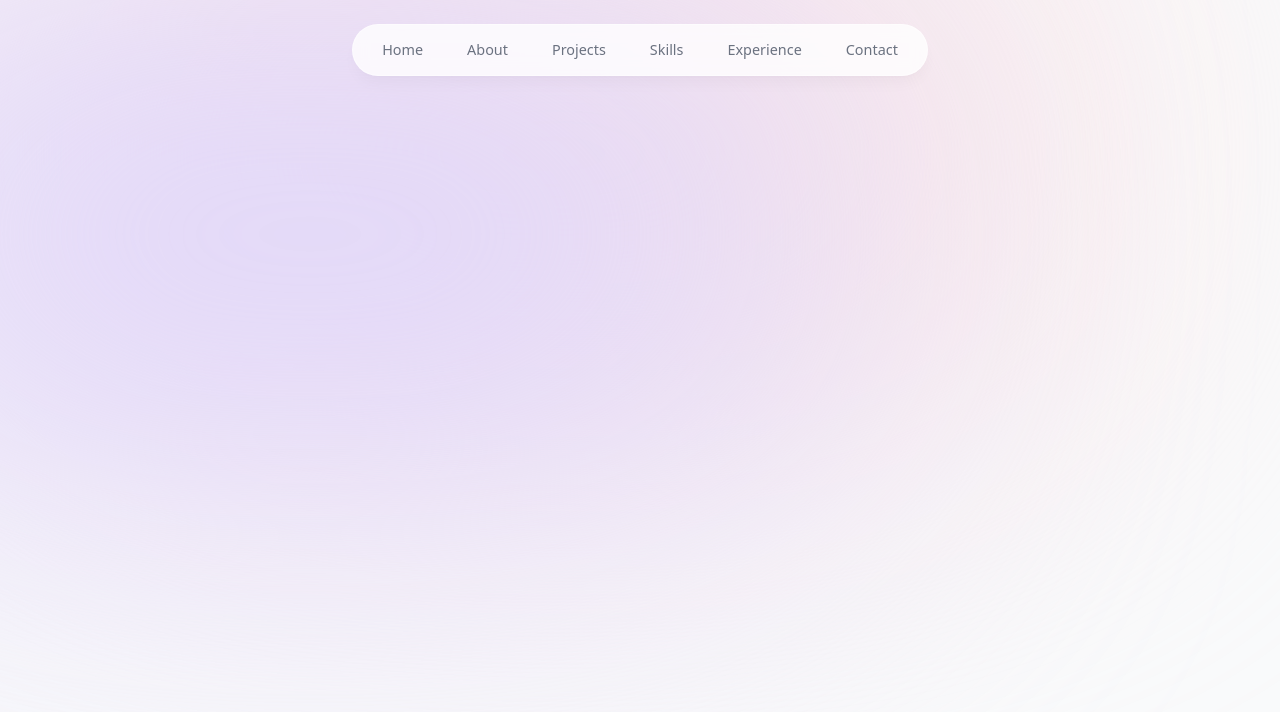
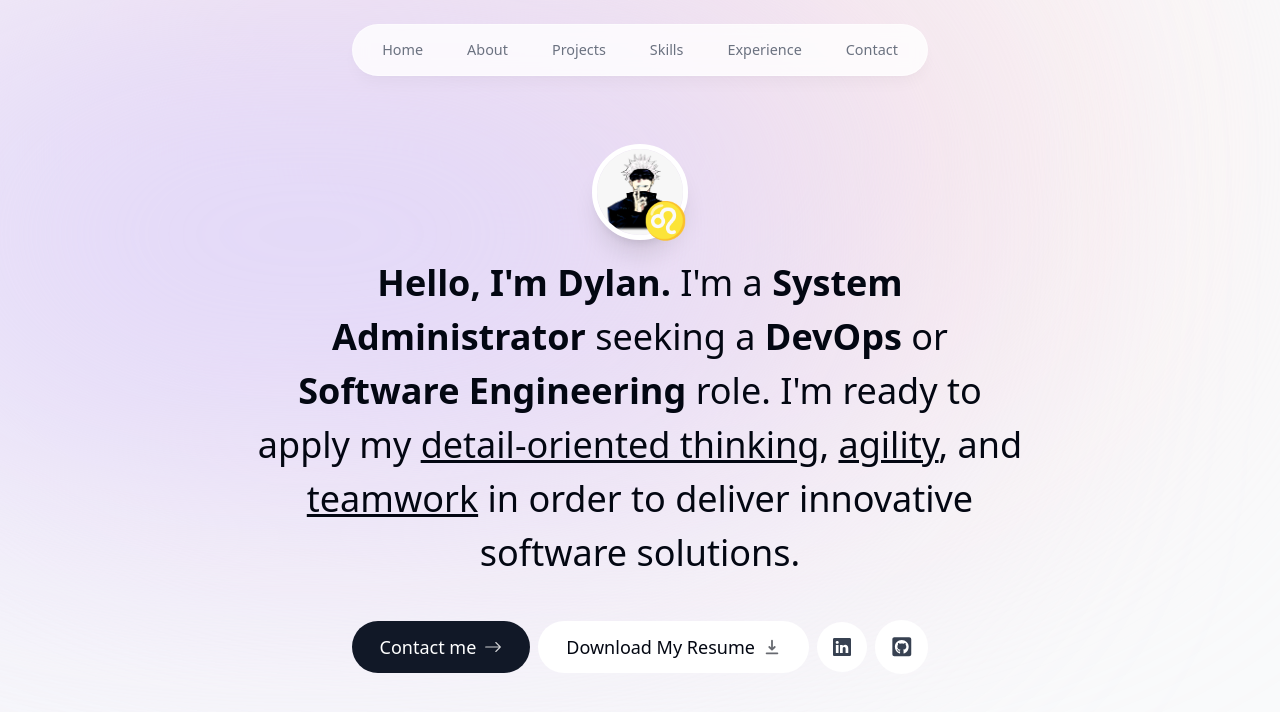
Before and after one commit to varghedj/dvarghese-portfolio, a Next.js app: page / in a window 1280 px wide. Shown: the top 712 px of the page. Built offline with nearby package versions, Linux system fonts and the light colour scheme.

Commit message:
added small bounce to download icon on hover.

```diff
--- a/app/layout.tsx
+++ b/app/layout.tsx
@@ -22,7 +22,7 @@ export default function RootLayout({
   return (
     <html lang="en">
       {/*Right Side Bubble*/}
-      <body className={`{inter.className} bg-gray-50 text-gray-950 relative h-[10000px]`}>
+      <body className={`{inter.className} bg-gray-50 text-gray-950 relative h-[10000px] pt-28 sm:pt-36`}>
       {/*Right Side Bubble*/}
         <div className=
           'bg-[#fbe2e3] absolute -z-10 top-[-6rem] right-[11rem] h-[31.25rem] w-[31.25rem] rounded-full blur-[10rem] sm:w-[68.75rem]'>
--- a/app/page.tsx
+++ b/app/page.tsx
@@ -1,6 +1,9 @@
+import Intro from "@/components/intro";
+
 export default function Home() {
   return (
-    <main className="">
+    <main className='flex flex-col items-center px-4'>
+      <Intro />
     </main>
   )
 }
--- /dev/null
+++ b/components/intro.tsx
@@ -0,0 +1,123 @@
+'use client'
+import React from 'react'
+import Image from 'next/image'
+import { motion } from 'framer-motion'
+import Link from 'next/link'
+import { BsArrowRight, BsLinkedin } from 'react-icons/bs'
+import { HiDownload } from 'react-icons/hi'
+import { FaGithubSquare } from 'react-icons/fa'
+
+export default function Intro() {
+  return (
+    <section className='mb-28 max-w-[50rem] text-center sm:mb-0'>
+      <div className='flex items-center justify-center'>
+        <div className='relative'>
+          {/*Note /public folder is searched for images by default*/}
+          <motion.div
+            initial={{ opacity: 0, scale: 0 }}
+            animate={{ opacity: 1, scale: 1 }}
+            transition={{
+              type: 'tween',
+              duration: .2,
+            }}
+          >
+            <Image src='/temp-headshot.png' alt='portrate'
+              width='192'
+              height='192'
+              quality='95'
+              priority={true}
+              className='h-24 w-24
+              rounded-full object-cover
+              border-[.35rem] border-white
+              shadow-xl'
+            />
+          </motion.div>
+
+          <motion.span
+          className='text-4xl
+          absolute
+          bottom-0 right-0'
+            initial={{ opacity: 0, scale: 0 }}
+            animate={{ opacity: 1, scale: 1 }}
+            transition={{
+              type: 'spring',
+              stiffness: 125,
+              delay: .1,
+              duration: .7,
+            }}
+          >
+            ♌
+          </motion.span>
+        </div>
+      </div>
+      <motion.p
+        className='mb-10 mt-4 px-4 text 2xl font-medium !leading-[1.5] sm:text-4xl'
+        initial={{ opacity: 0, y: 100 }}
+        animate={{ opacity: 1, y: 0 }}
+      >
+        <span className='font-bold'>Hello, I'm Dylan.</span> I'm a{" "}
+        <span className='font-bold'>System Administrator</span> seeking a{" "}
+        <span className='font-bold'>DevOps</span> or {" "}
+        <span className='font-bold'>Software Engineering</span> role. I'm ready to apply my {" "}
+        <span className='underline'>detail-oriented thinking</span>, {" "}
+        <span className='underline'>agility</span>, and {" "}
+        <span className='underline'>teamwork</span>{" "} in order to deliver innovative software solutions.
+      </motion.p>
+
+      <motion.div
+        className='flex flex-col sm:flex-row
+        items-center justify-center gap-2
+        px-4 text-lg font-medium'
+        initial={{ opacity: 0, y: 100 }}
+        animate={{ opacity: 1, y: 0}}
+        transition={{
+          delay: 0.1,
+        }}
+
+      >
+        <Link href='#contact'
+          className='group bg-gray-900 text-white
+          px-7 py-3 flex
+          items-center gap-2
+          rounded-full outline-none
+          focus:scale-110 hover:scale-110
+          hover:bg-gray-950 active:scale-105
+          transition'
+        >
+          Contact me
+          <BsArrowRight className='opacity-80 group-hover:translate-x-1
+          transition'
+          />
+        </Link>
+        <a
+          className='group bg-white
+          px-7 py-3
+          flex items-center
+          gap-2 rounded-full
+          outline-none
+          focus:scale-110 hover:scale-110
+          active:scale-105
+          transition
+        '>
+          Download My Resume
+          <HiDownload className='opacity-60
+          group-hover:animate-download-icon transition'/>
+        </a>
+        <a
+          className='bg-white text-gray-700
+          p-4
+          flex items-center
+          gap-2 rounded-full'>
+          <BsLinkedin />
+        </a>
+        <a
+          className='bg-white text-gray-700
+          p-4 text-[1.35rem]
+          flex items-center
+          gap-2 rounded-full'>
+          <FaGithubSquare />
+        </a>
+      </motion.div>
+    </section>
+  )
+}
--- a/tailwind.config.ts
+++ b/tailwind.config.ts
@@ -13,6 +13,18 @@ const config: Config = {
         'gradient-conic':
           'conic-gradient(from 180deg at 50% 50%, var(--tw-gradient-stops))',
       },
+
+      keyframes: {
+        download: {
+          '0%': { transform: 'translateY(-25%)' },
+          '50%': { transform: 'translateY(10%)' },
+          '100%': { transform: 'translatey(0%)'},
+        },
+      },
+
+      animation: {
+        'download-icon': 'download .5s linear'
+      },
     },
   },
   plugins: [],
```
Also changed, not shown: .eslintrc.json.
